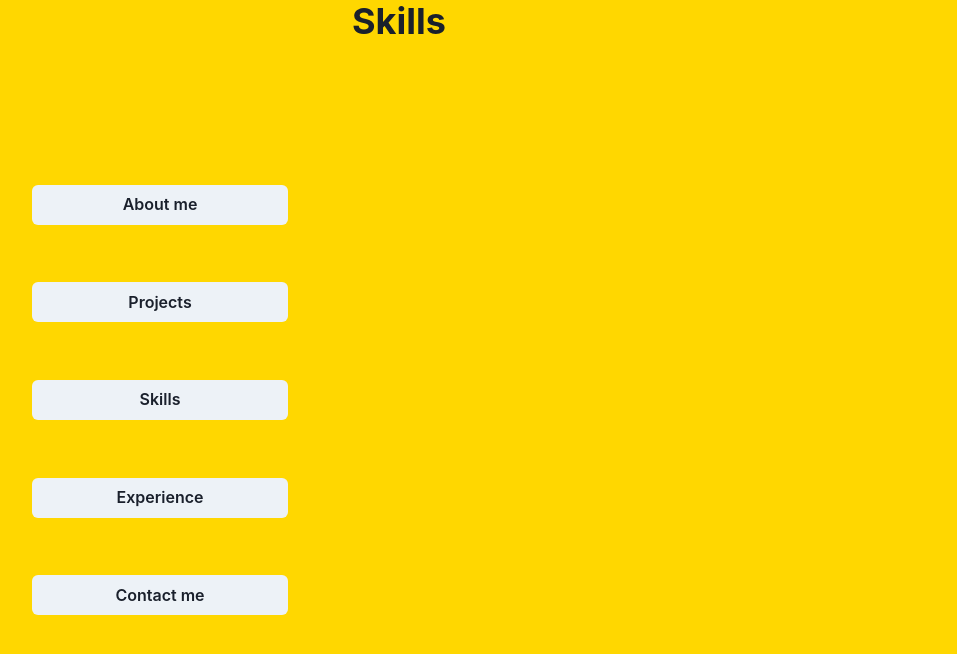
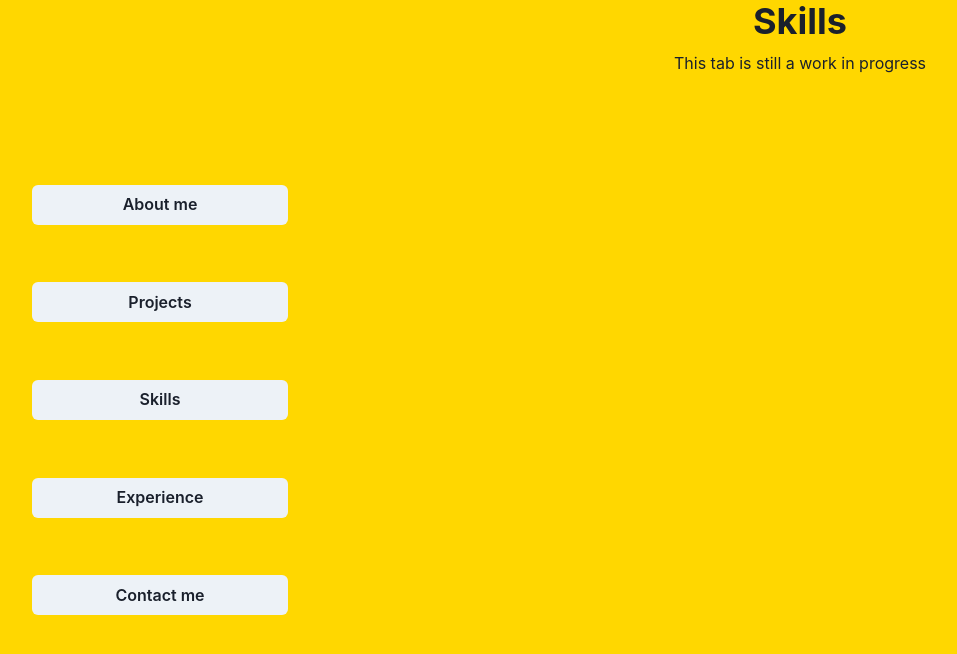
Before and after one commit to oliver2-thomson/portfolio-website, a React (Vite) app: page / in a window 1280 px wide. Both pictures are taken after a click on the button "Skills". Shown: the top 654 px of the page, without its empty margins (32-989 px from the left). Built offline with nearby package versions, Linux system fonts and the light colour scheme.

Commit message:
Added: default WIP text to empty tabs

```diff
--- a/src/components/ContactMe/ContactMe.tsx
+++ b/src/components/ContactMe/ContactMe.tsx
@@ -1,9 +1,12 @@
-import {Heading} from "@chakra-ui/react";
+import {Heading, Stack, Text} from "@chakra-ui/react";
 
 const ContactMe = () => {
     return (
         <>
-            <Heading>Contact me</Heading>
+            <Stack align="center">
+                <Heading>Contact me</Heading>
+                <Text>This tab is still a work in progress</Text>
+            </Stack>
         </>
     );
 };
--- a/src/components/Experience/Experience.tsx
+++ b/src/components/Experience/Experience.tsx
@@ -1,9 +1,12 @@
-import {Heading} from "@chakra-ui/react";
+import {Heading, Stack, Text} from "@chakra-ui/react";
 
 const Experience = () => {
     return (
         <>
-            <Heading>Experience</Heading>
+            <Stack align="center">
+                <Heading>Experience</Heading>
+                <Text>This tab is still a work in progress</Text>
+            </Stack>
         </>
     );
 };
--- a/src/components/Skills/Skills.tsx
+++ b/src/components/Skills/Skills.tsx
@@ -1,11 +1,12 @@
-import {Heading} from "@chakra-ui/react";
+import {Heading, Stack, Text} from "@chakra-ui/react";
 
 const Skills = () => {
     return (
         <>
-            <Heading>
-                Skills
-            </Heading>
+            <Stack align="center">
+                <Heading>Skills</Heading>
+                <Text>This tab is still a work in progress</Text>
+            </Stack>
         </>
     );
 };
```
